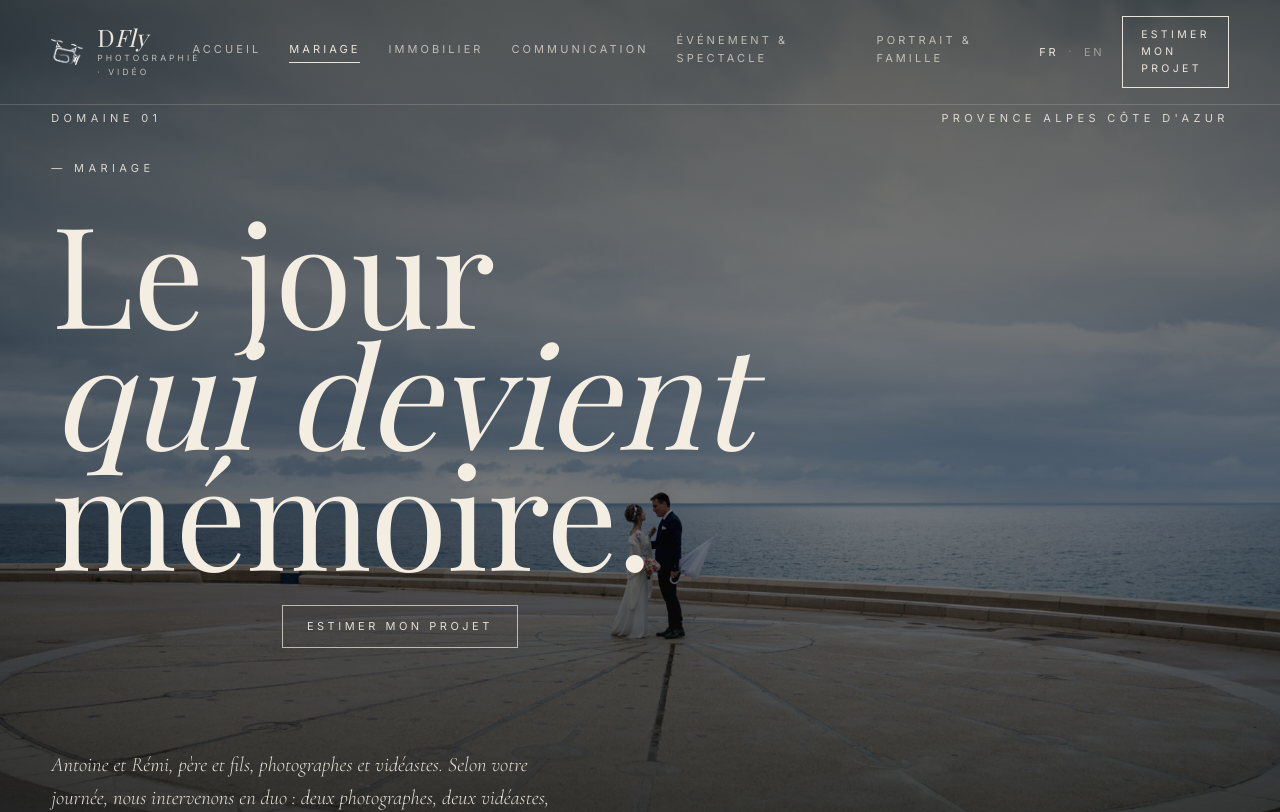
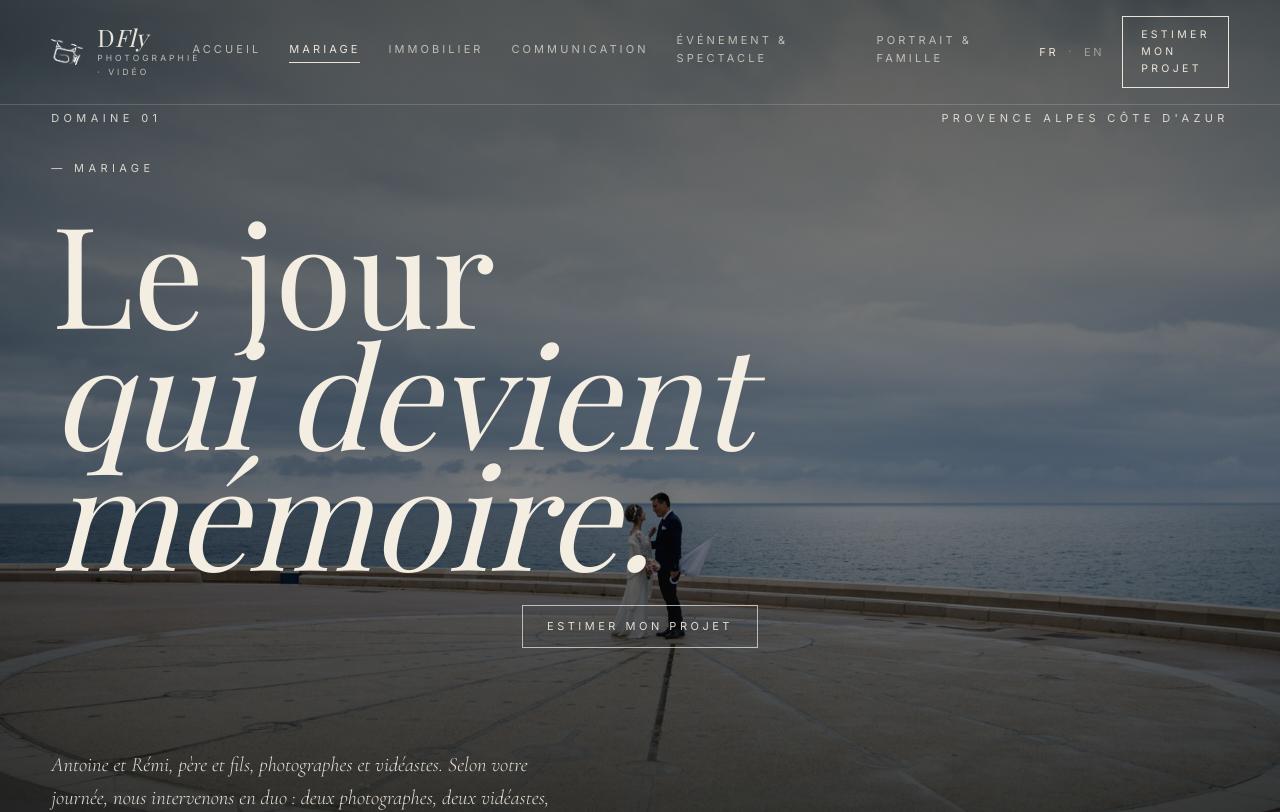
Before and after one commit to AntoineFe/DFly, a React (Vite) app: page /mariage in a window 1280 px wide. Shown: the top 812 px of the page. Built offline with nearby package versions, Linux system fonts and the light colour scheme; a web font is replaced by a local one.

Commit message:
Update Mariage.jsx

```diff
--- a/src/pages/Mariage.jsx
+++ b/src/pages/Mariage.jsx
@@ -106,7 +106,7 @@ function Mariage({ lang, setLang }) {
                 margin: 0,
                 letterSpacing: "-0.005em",
               }}>
-                {t(<>Le jour<br/><em style={{ fontStyle: "italic", fontWeight: 300 }}>qui devient</em><br/>mémoire.</>,
+                {t(<>Le jour<br/><em style={{ fontStyle: "italic", fontWeight: 300 }}>qui devient mémoire.</em></>,
                    <>The day<br/><em style={{ fontStyle: "italic", fontWeight: 300 }}>that becomes</em><br/>memory.</>)}
               </h1>
               <div style={{ textAlign: 'center', marginTop: 32 }}>
```
